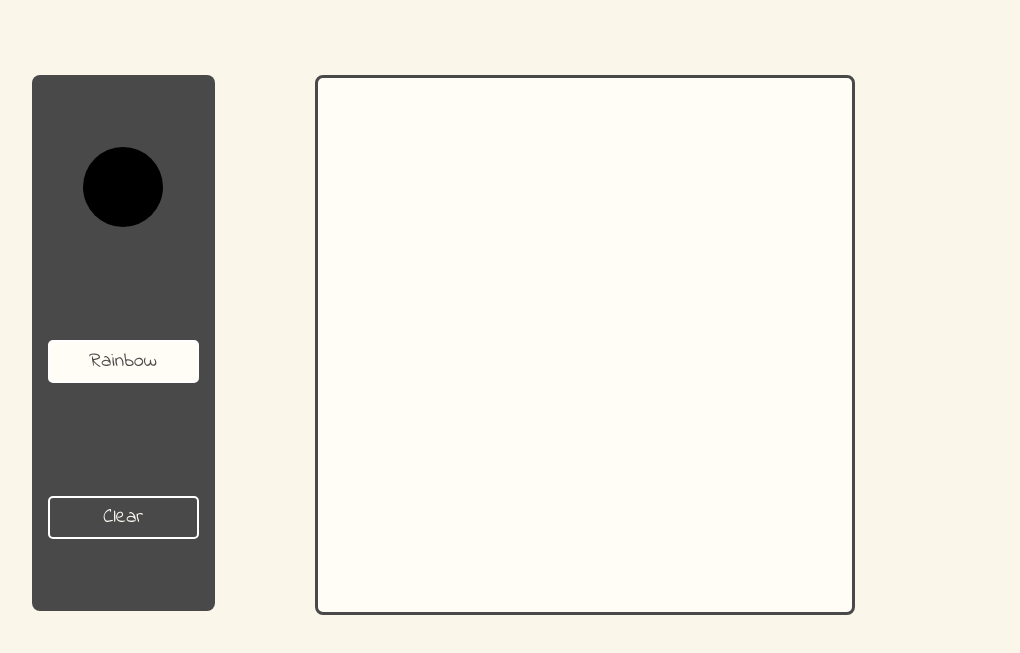
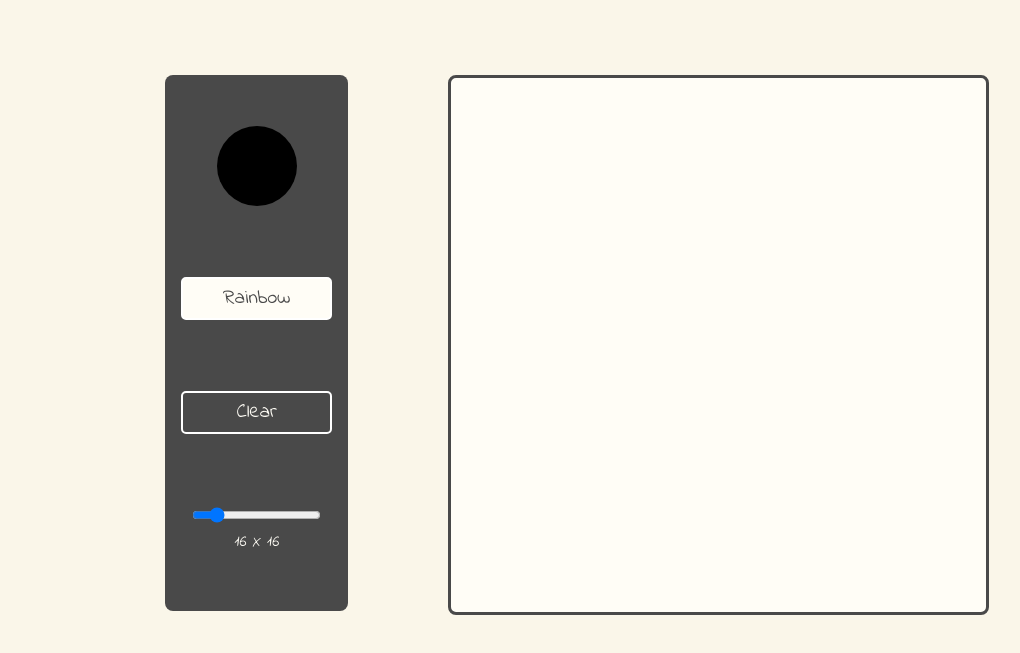
Before and after one commit to amarkos27/Etch-a-Sketch, a plain HTML site: page index.html in a window 1280 px wide. Both pictures are taken after a click on the button "Rainbow". Shown: the part 61-714 px from the top of the page, without its empty margins (63-1083 px from the left). Drawn offline with Linux system fonts and the light colour scheme; a web font is replaced by a local one.

Commit message:
Remove buttons function and put listener in etch
Calling the buttons() function every time a new grid wwas created caused
the events to fire multiple times. Remove the fucntion altogether and
place listeners on each button in the etch function, using the oldArray
value which is updated in the slider event listener.

```diff
--- a/index.html
+++ b/index.html
@@ -11,9 +11,13 @@
         <h1>Etch-a-Sketch</h1>
         <div class="interface">
             <div class="buttons">
-                <label><input type="color"></label>
+                <label><input type="color" class="color"></label>
                 <button class="rainbow">Rainbow</button>
                 <button class="clear">Clear</button>
+                <div class="sliderContainer">
+                    <input type="range" min="1" max="100" value="16">
+                    <p class="area"></p>
+                </div>
             </div>
             <div class="canvas"></div>
         </div>
--- a/script.js
+++ b/script.js
@@ -1,17 +1,22 @@
 function etch(){
     const grid = document.querySelector('.canvas');
-    let array = createArray();
-    array = fillArray(array);
+    const slider = document.querySelector('input[type="range"]');
+    const buttons = document.querySelectorAll('button');
+    let oldArray = newGrid(+slider.value, grid);
+
     inputListener();
-    addListeners(array);
-    fillGrid(grid, array);
-    buttons(array);
+    slider.addEventListener('change', e => {
+        oldArray = newGrid(+e.target.value, grid, oldArray);
+    });
+    for(let button of buttons){
+        button.addEventListener('click', () => handler(button, oldArray));
+    }
 }
 
-function createArray(){
-    let array = new Array(16);
+function createArray(value){
+    let array = new Array(value);
     for(let i = 0; i < array.length; i++){
-        array[i] = new Array(16);
+        array[i] = new Array(value);
     }
     return array;
 }
@@ -26,11 +31,21 @@ function fillArray(array){
 }
 
 function fillGrid(grid, array){
-    for(let column = 0; column < array.length; column++){
-        for(let row = 0; row < array[column].length; row++){
-            grid.appendChild(array[column][row]);
+    grid.style.gridTemplateColumns = `repeat(${array.length}, 1fr)`;
+    for(let column of array){
+        for(let row of column){
+            grid.appendChild(row);
         }
     }
+}
+
+function destroyGrid(grid, array){
+    for(let column of array){
+        for(let row of column){
+            row.parentNode.removeChild(row);
+        }
+    }
+    window.removeEventListener('mouseup', () => stopDrawing(array));
 }
 
 function addListeners(array){
@@ -64,7 +79,7 @@ function stopDrawing(array){
 }
 
 function inputListener(){
-    const input = document.querySelector('input');
+    const input = document.querySelector('.color');
     input.addEventListener('input', changeLabel);
 }
 
@@ -74,21 +89,14 @@ function changeLabel(e){
 }
 
 function getInput(){
-    const input = document.querySelector('input');
+    const input = document.querySelector('.color');
     return input.value;
 }
 
-function buttons(array){
-    let buttons = document.querySelectorAll('button');
-    buttons.forEach(button => button.addEventListener('click', e => {
-        handler(e, array);
-    }));
-}
-
-function handler(e, array){
-    switch(e.target.textContent){
+function handler(button, array){
+    switch(button.textContent){
         case 'Rainbow':
-            e.target.classList.toggle('clicked');
+            button.classList.toggle('clicked');
             break;
         case 'Clear':
             clearCanvas(array);
@@ -101,7 +109,7 @@ function random_hex(){
     return `#${result.slice(0, 6)}`;
 }
 
-function clearCanvas(array){
+function clearCanvas(array, buttons){
     for(let col = 0; col < array.length; col++){
         for(let row = 0; row < array[col].length; row++){
             array[col][row].style.backgroundColor = '#fffdf6';
@@ -109,4 +117,18 @@ function clearCanvas(array){
     }
 }
 
+function newGrid(value, grid, oldArray = null){
+    const gridSize = document.querySelector('p');
+    if(grid.children.length > 0){
+        destroyGrid(grid, oldArray);
+    }
+    let array = createArray(value);
+    array = fillArray(array);
+    gridSize.textContent = `${array.length} X ${array.length}`;
+    addListeners(array);
+    fillGrid(grid, array);
+
+    return array;
+}
+
 etch();
--- a/style.css
+++ b/style.css
@@ -48,15 +48,14 @@ h1{
 }
 
 .canvas{
-    display: grid;
-    grid-template-columns: repeat(16, 1fr);
-    max-height: 33rem;
-    max-width: 33rem;
     background-color: #fffdf6;
     border: 3px solid #494949;
     border-radius: .5rem;
     padding: .2em;
-    margin-right: 267.211px;
+    display: grid;
+    /* grid-template-columns: repeat(16, 1fr); */
+    max-height: 33rem;
+    max-width: 33rem;
     flex: 1;
 }
 
@@ -73,6 +72,12 @@ h1{
     flex: 0 2 auto;
 }
 
+.sliderContainer{
+    display: flex;
+    flex-direction: column;
+    align-items: center;
+}
+
 label{
     width: 5em;
     height: 5em;
@@ -87,7 +92,7 @@ label:hover{
     box-shadow: inset 0 0 20px rgba(0, 0, 0, 0.3);
 }
 
-input{
+input.color{
     visibility: hidden;
 }
 
@@ -108,3 +113,15 @@ button.clicked{
     background-color: #fffdf6;
     color: #494949;
 }
+
+input[type="range"]{
+    cursor: pointer;
+}
+
+p.area{
+    margin: 5px 0;
+    height: fit-content;
+    width: fit-content;
+    text-align: center;
+    color: #fffdf6;
+}
```
